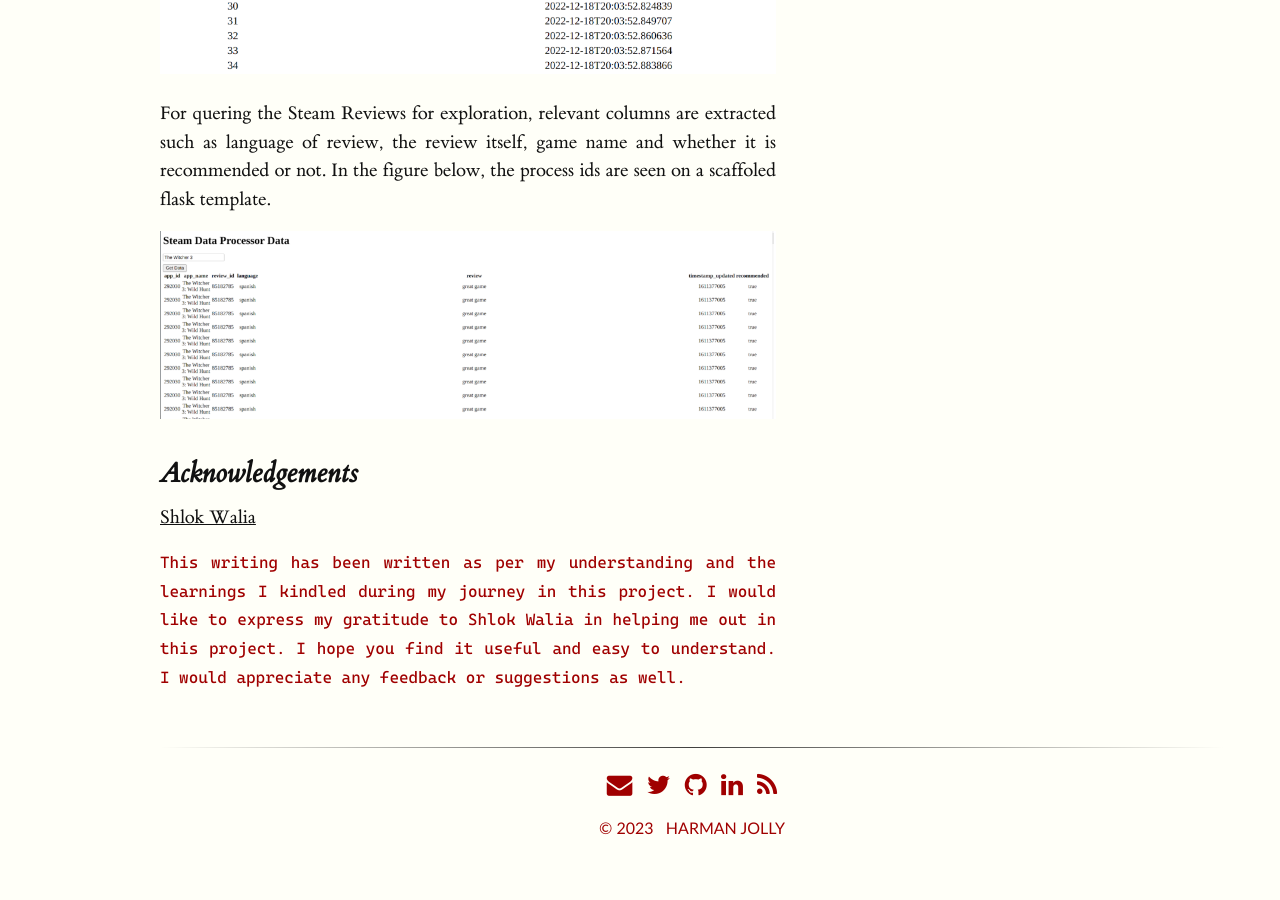
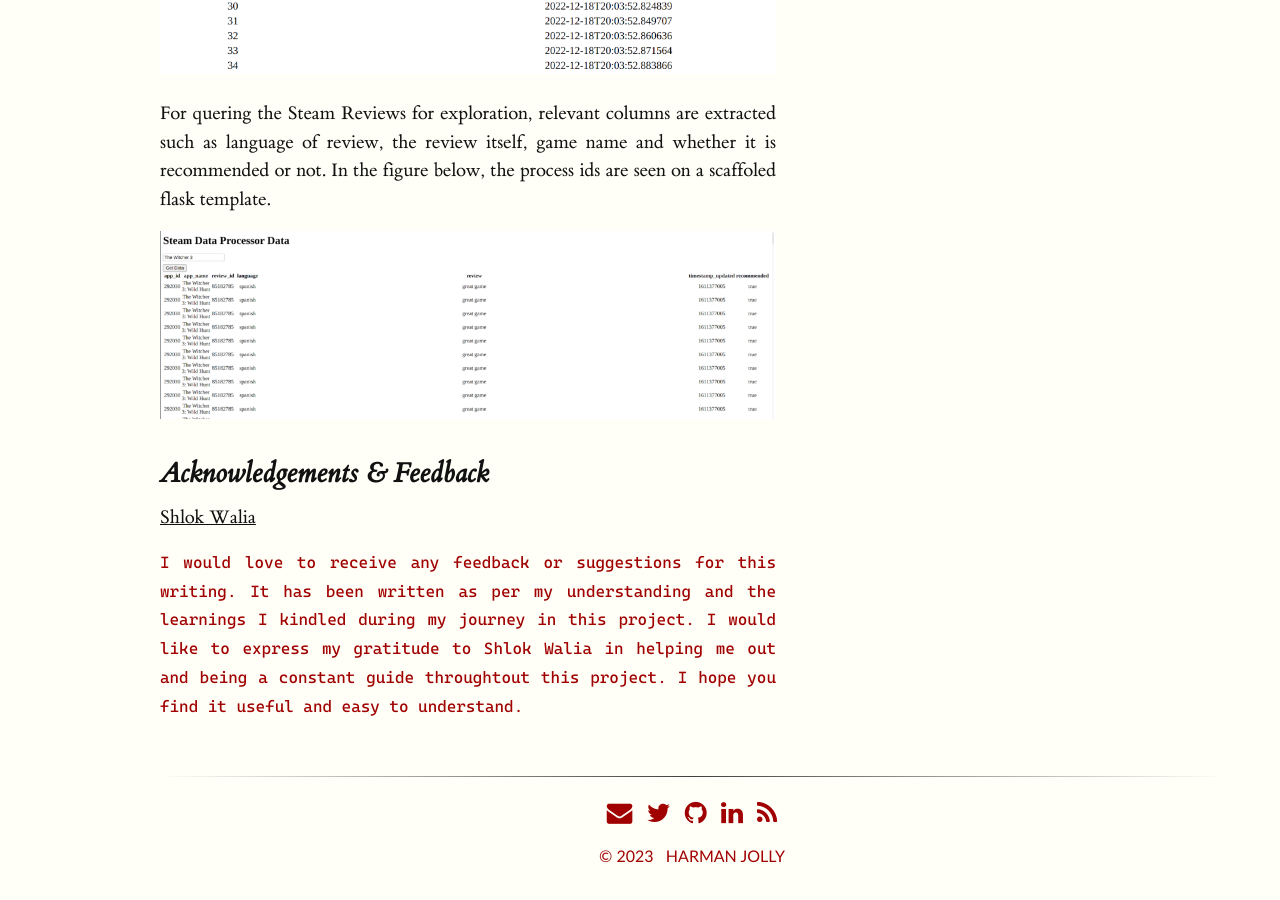
Before and after one commit to coderjolly/coderjolly.github.io, a Jekyll site: the page built from _posts/2022-12-22-steamgestion-data-pipeline.md, in a window 1280 px wide and 900 px high, scrolled down 7209 px. Built offline with Jekyll 4.4.1, drawn with Linux system fonts in a browser that asks for light colours; a style sheet for code colours, icons or effects is not loaded; before the commit the page ends 8081 px from its top, so only the background shows below that.

Commit message:
feedback and writing sequence changed

```diff
--- a/_posts/2022-12-22-steamgestion-data-pipeline.md
+++ b/_posts/2022-12-22-steamgestion-data-pipeline.md
@@ -126,7 +126,7 @@ For quering the Steam Reviews for exploration, relevant columns are extracted su
 
 ![queryresult](/assets/img/steamgestion/queryresult.png)
 
-## Acknowledgements
+## Acknowledgements & Feedback
 [Shlok Walia](https://github.com/coderhyno)
 
-`This writing has been written as per my understanding and the learnings I kindled during my journey in this project. I would like to express my gratitude to Shlok Walia in helping me out in this project. I hope you find it useful and easy to understand. I would appreciate any feedback or suggestions as well.`
+`I would love to receive  any feedback or suggestions for this writing. It has been written as per my understanding and the learnings I kindled during my journey in this project. I would like to express my gratitude to Shlok Walia in helping me out and being a constant guide throughtout this project. I hope you find it useful and easy to understand.`
```
Also changed, not shown: _posts/2022-12-15-macOS-setup-guide.md (+1 -1 lines), _posts/2022-12-29-chest-x-ray.md (+2 -2 lines), _posts/2023-04-16-find-help.md (+2 -2 lines), _posts/2023-05-01-eeg-exploration.md (+2 -2 lines), writings.md (+7 -5 lines).
